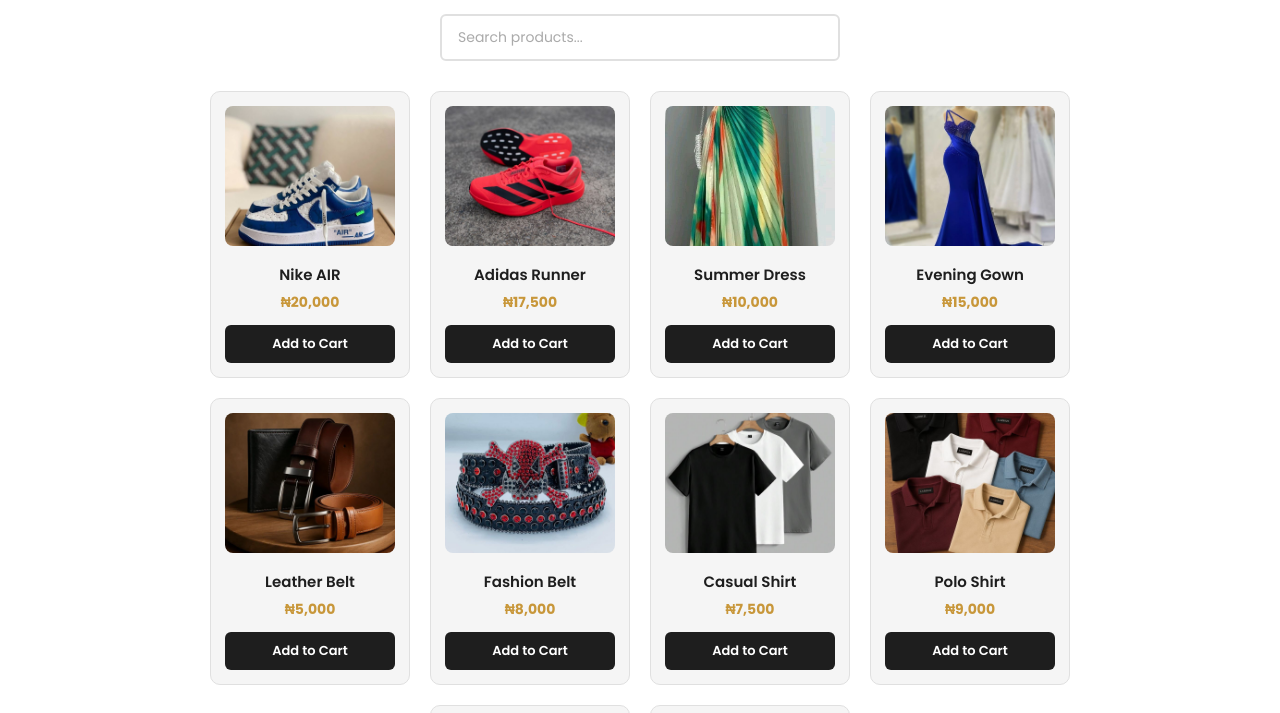
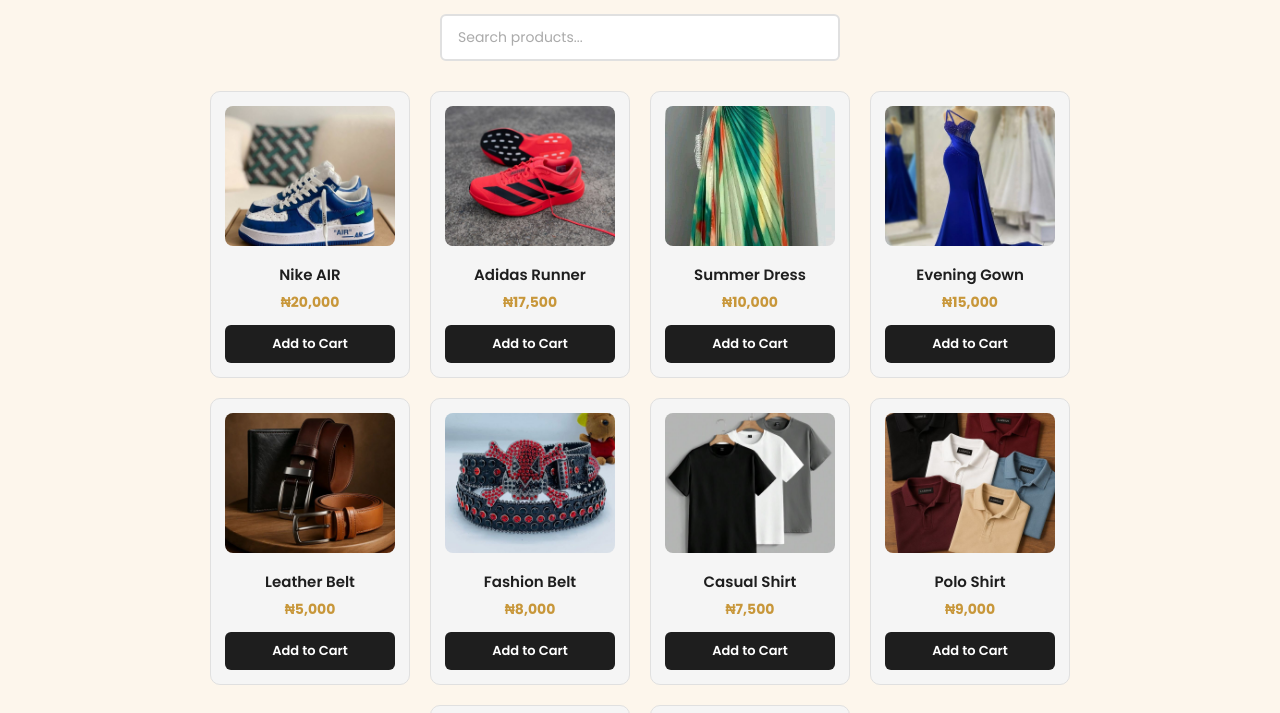
Before and after one commit to centvin-99/Mini-e-commerce-page, a plain HTML site: page index.html in a window 1280 px wide. Shown: the part 74-787 px from the top of the page. Drawn offline with Linux system fonts and the light colour scheme.

Commit message:
Revise color palette and body background color
Updated color palette and background color in CSS.

```diff
--- a/style.css
+++ b/style.css
@@ -27,7 +27,7 @@ img {
 
 /*
     COLOR PALETTE
-    --white:      #FFFFFF  page background
+    --Floral white:      #FDF6EC  page background
     --light-gray: #F5F5F5  card background
     --dark:       #1E1E1E  header, footer, text
     --accent:     #C8973A  buttons, highlights (warm gold)
@@ -37,7 +37,7 @@ img {
 */
 
 body {
-    background-color: #FFFFFF;
+    background-color: #FDF6EC;
     color: #1E1E1E;
 }
 
```
